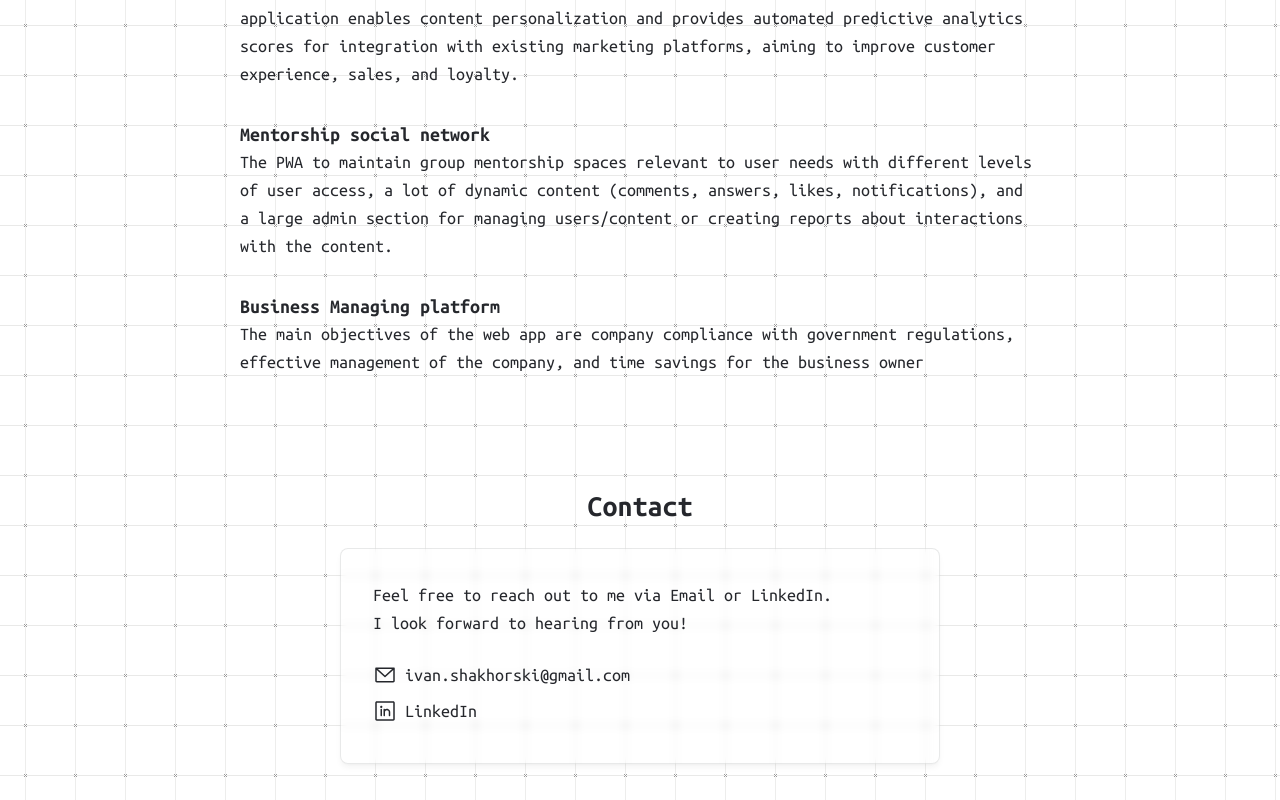
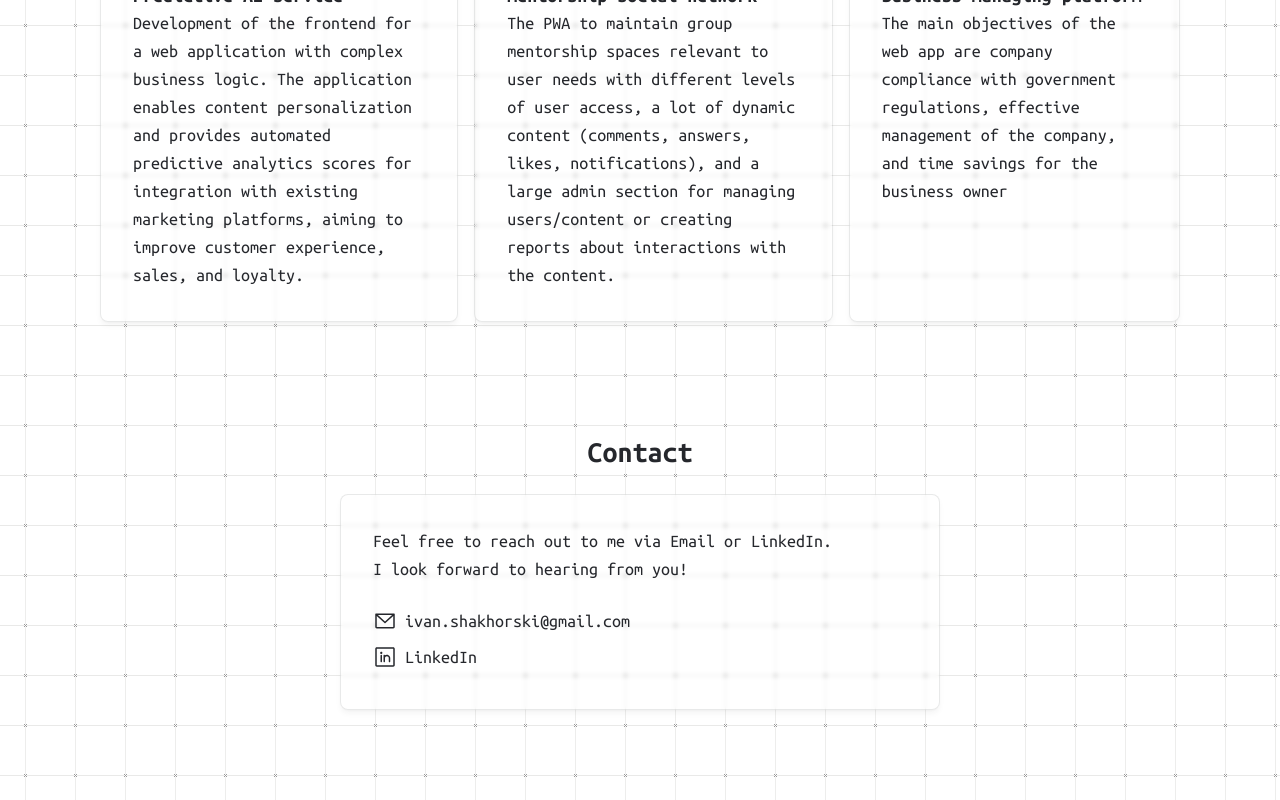
Before and after one commit to ishakhorski-dev/portfolio, a Vue app: page / in a window 1280 px wide. Shown: the part 1400-2200 px from the top of the page. Built offline with nearby package versions, Linux system fonts and the light colour scheme.

Commit message:
Feat: Improve projets section

```diff
--- a/src/App.vue
+++ b/src/App.vue
@@ -16,5 +16,5 @@ import AppBackground from '@/components/app/AppBackground.vue'
         </AppMain>
 
         <AppFooter />
-    </AppBackground >
+    </AppBackground>
 </template>
--- /dev/null
+++ b/src/components/base/BaseCard.vue
@@ -0,0 +1,28 @@
+<script setup lang="ts">
+const props = withDefaults(
+    defineProps<{
+        as?: keyof HTMLElementTagNameMap
+    }>(),
+    {
+        as: 'div'
+    }
+)
+</script>
+
+<template>
+    <component :is="props.as" class="base-card">
+        <slot></slot>
+    </component>
+</template>
+
+<style lang="scss">
+.base-card {
+    @apply rounded-lg;
+    @apply bg-white/5 dark:bg-black/5;
+    @apply border border-black/10 dark:border-white/10;
+    @apply text-base md:text-lg;
+    @apply p-6 md:p-8;
+    @apply backdrop-blur-[2px];
+    @apply shadow-md shadow-black/5 dark:shadow-white/5;
+}
+</style>
--- a/src/components/base/SectionHeading.vue
+++ b/src/components/base/BaseHeading.vue
@@ -7,7 +7,9 @@ const props = defineProps<{
 
 <template>
     <a :href="props.href" class="section-heading">
-        <h1><slot>{{ props.name }}</slot></h1>
+        <h1>
+            <slot>{{ props.name }}</slot>
+        </h1>
     </a>
 </template>
 
--- a/src/components/sections/SectionContact.vue
+++ b/src/components/sections/SectionContact.vue
@@ -3,7 +3,8 @@ import SOCIAL_LINK from '@/constants/social-link'
 
 import AppSection from '@/components/app/AppSection.vue'
 
-import SectionHeading from '@/components/base/SectionHeading.vue';
+import BaseHeading from '@/components/base/BaseHeading.vue'
+import BaseCard from '@/components/base/BaseCard.vue'
 
 import IconMail from '@/components/icons/IconMail.vue'
 import IconLinkedIn from '@/components/icons/IconLinkedIn.vue'
@@ -11,9 +12,9 @@ import IconLinkedIn from '@/components/icons/IconLinkedIn.vue'
 
 <template>
     <AppSection id="contact">
-        <SectionHeading name="Contact" href="#contact" class="mb-6" />
+        <BaseHeading name="Contact" href="#contact" class="mb-6" />
 
-        <div class="contact__card">
+        <BaseCard class="contact__card">
             <p class="mb-6">
                 Feel free to reach out to me via Email or LinkedIn.
                 <br />
@@ -40,7 +41,7 @@ import IconLinkedIn from '@/components/icons/IconLinkedIn.vue'
                     </a>
                 </li>
             </ul>
-        </div>
+        </BaseCard>
     </AppSection>
 </template>
 
@@ -48,13 +49,6 @@ import IconLinkedIn from '@/components/icons/IconLinkedIn.vue'
 #contact {
     .contact__card {
         @apply w-full max-w-[600px];
-        @apply rounded-lg;
-        @apply bg-white/5 dark:bg-black/5;
-        @apply border border-black/10 dark:border-white/10;
-        @apply text-base md:text-lg;
-        @apply p-6 md:p-8;
-        @apply backdrop-blur-sm;
-        @apply shadow-md shadow-black/5 dark:shadow-white/5;
     }
 }
 </style>
--- a/src/components/sections/SectionExperience.vue
+++ b/src/components/sections/SectionExperience.vue
@@ -1,12 +1,12 @@
 <script setup lang="ts">
 import AppSection from '@/components/app/AppSection.vue'
 
-import SectionHeading from '@/components/base/SectionHeading.vue'
+import BaseHeading from '@/components/base/BaseHeading.vue'
 </script>
 
 <template>
     <AppSection id="experience">
-        <SectionHeading name="Experience" href="#experience" class="mb-6" />
+        <BaseHeading name="Experience" href="#experience" class="mb-6" />
 
         <ul>
             <li>
--- a/src/components/sections/SectionIntroduction.vue
+++ b/src/components/sections/SectionIntroduction.vue
@@ -1,7 +1,7 @@
 <script setup lang="ts">
 import AppSection from '@/components/app/AppSection.vue'
 
-import SectionHeading from '@/components/base/SectionHeading.vue'
+import BaseHeading from '@/components/base/BaseHeading.vue'
 
 import useTypewrite from '@/composables/useTypewrite'
 
@@ -10,10 +10,9 @@ const { vTypewrite } = useTypewrite()
 
 <template>
     <AppSection id="preview">
-
-        <SectionHeading name="Technologies" href="#preview" class="mb-6">
+        <BaseHeading name="Technologies" href="#preview" class="mb-6">
             <span v-typewrite:80="'Hello, my name is Ivan Shakhorski and I do code!'"></span>
-        </SectionHeading>
+        </BaseHeading>
 
         <p class="mb-2">
             I am a software engineer with extensive experience in web development, specializing in
--- a/src/components/sections/SectionProjects.vue
+++ b/src/components/sections/SectionProjects.vue
@@ -1,38 +1,42 @@
 <script setup lang="ts">
 import AppSection from '@/components/app/AppSection.vue'
 
-import SectionHeading from '@/components/base/SectionHeading.vue'
+import BaseHeading from '@/components/base/BaseHeading.vue'
+import BaseCard from '@/components/base/BaseCard.vue'
 
 interface Project {
-    name: string;
-    description: string;
+    name: string
+    description: string
 }
 
 const projects: Project[] = [
     {
         name: 'Predictive AI service',
-        description: 'Development of the frontend for a web application with complex business logic. The application enables content personalization and provides automated predictive analytics scores for integration with existing marketing platforms, aiming to improve customer experience, sales, and loyalty.',
+        description:
+            'Development of the frontend for a web application with complex business logic. The application enables content personalization and provides automated predictive analytics scores for integration with existing marketing platforms, aiming to improve customer experience, sales, and loyalty.'
     },
     {
         name: 'Mentorship social network',
-        description: 'The PWA to maintain group mentorship spaces relevant to user needs with different levels of user access, a lot of dynamic content (comments, answers, likes, notifications), and a large admin section for managing users/content or creating reports about interactions with the content.',
+        description:
+            'The PWA to maintain group mentorship spaces relevant to user needs with different levels of user access, a lot of dynamic content (comments, answers, likes, notifications), and a large admin section for managing users/content or creating reports about interactions with the content.'
     },
     {
         name: 'Business Managing platform',
-        description: 'The main objectives of the web app are company compliance with government regulations, effective management of the company, and time savings for the business owner',
+        description:
+            'The main objectives of the web app are company compliance with government regulations, effective management of the company, and time savings for the business owner'
     }
 ]
 </script>
 
 <template>
     <AppSection id="projects">
-        <SectionHeading name="Projects" href="#projects" class="mb-6" />
+        <BaseHeading name="Projects" href="#projects" class="mb-6" />
 
         <ul>
-            <li v-for="project in projects" :key="project.name">
-                <h2> {{ project.name }} </h2>
-                <p> {{ project.description }} </p>
-            </li>
+            <BaseCard as="li" v-for="project in projects" :key="project.name">
+                <h2>{{ project.name }}</h2>
+                <p>{{ project.description }}</p>
+            </BaseCard>
         </ul>
     </AppSection>
 </template>
@@ -40,11 +44,8 @@ const projects: Project[] = [
 <style lang="scss">
 #projects {
     ul {
-        @apply w-full max-w-[800px];
-
-        li + li {
-            @apply mt-8;
-        }
+        @apply w-full max-w-[1080px];
+        @apply grid lg:grid-flow-col gap-4;
     }
 }
 </style>
--- a/src/components/sections/SectionTechnologies.vue
+++ b/src/components/sections/SectionTechnologies.vue
@@ -1,7 +1,7 @@
 <script setup lang="ts">
 import AppSection from '@/components/app/AppSection.vue'
 
-import SectionHeading from '@/components/base/SectionHeading.vue'
+import BaseHeading from '@/components/base/BaseHeading.vue'
 
 import IconVue from '@/assets/images/vue.svg'
 import IconNuxt from '@/assets/images/nuxt.svg'
@@ -11,8 +11,8 @@ import IconHTML from '@/assets/images/html.svg'
 import IconCSS from '@/assets/images/css.svg'
 
 interface Image {
-    alt: string;
-    src: string;
+    alt: string
+    src: string
 }
 
 const images: Image[] = [
@@ -27,7 +27,7 @@ const images: Image[] = [
 
 <template>
     <AppSection id="technologies">
-        <SectionHeading name="Technologies" href="#technologies" class="mb-6" />
+        <BaseHeading name="Technologies" href="#technologies" class="mb-6" />
 
         <ul>
             <li v-for="image in images" :key="image.alt">
--- a/src/composables/useTypewrite.ts
+++ b/src/composables/useTypewrite.ts
@@ -22,4 +22,4 @@ const useTypewrite = () => {
     return { vTypewrite }
 }
 
-export default useTypewrite;
+export default useTypewrite
```
Also changed, not shown: src/components/app/AppBackground.vue (+2 -1 lines).
